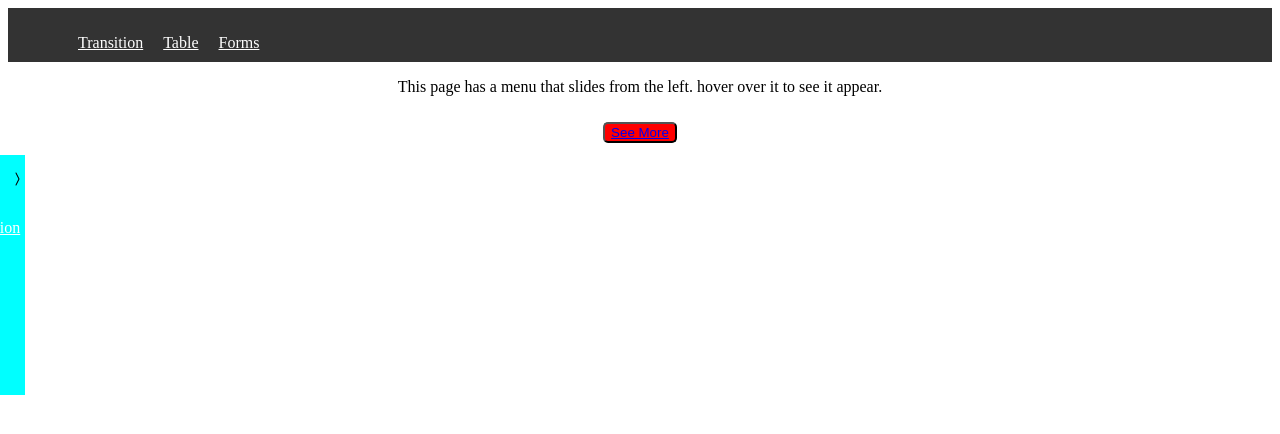
After one commit to bgarth/cs315-hw3, a PHP site: page /transition3.html in a window 1280 px wide. The commit adds this page. Shown: the top 434 px of the page. Run offline with PHP 8.4, Linux system fonts and the light colour scheme.

Commit message:
Created three transition pages with transition elements and a sliding menu

```diff
--- a/style.css
+++ b/style.css
@@ -3,11 +3,12 @@
     flex-direction: row;
     justify-content: space-between;
     margin: 20px;
+    margin-bottom: 20px;
 }
 
 li.nav-item {
     display: inline;
-    float: left
+    float: left;
 }
 
 li a {
@@ -19,6 +20,29 @@ li a {
 .navbar {
     background-color: #333;
     overflow: hidden;
+}
+
+.menu {
+    position: absolute;
+    top: 150px;
+    left: -100px;
+
+    transition: right 1s ease-out;
+
+    width: 120px;
+    height: 240px;
+    margin: 5px;
+
+    background-color: aqua;
+}
+
+.menu svg {
+    float: right;
+}
+
+.menu:hover {
+    left: -5px;
+    transition: left 1s ease-out;
 }
 
 .welcome {
@@ -37,6 +61,7 @@ li a {
     background-color: aqua;
     width: 200px;
     border-radius: 5px;
+    padding: 20x;
 }
 
 .card-link::before {
@@ -48,7 +73,43 @@ li a {
     left: 0px;
 }
 
-#home-image-links {
+.transition-square {
+    background-color: aqua;
+    border-radius: 10px;
+    border-color: black;
     width: 200px;
-    height: auto;
+    height: 200px;
+
+    transition-property: background-color;
+    transition-duration: 0.5s;
+    transition-timing-function: linear;
+    transition-delay: now;
+
 }
+.transition-square:hover {
+    background-color: blue;
+}
+button {
+    color: white;
+    background-color: red;
+    border-radius: 5px;
+    margin: 10px;
+}
+#button-expand {
+    background-color: red;
+    border-radius: 5px;
+    width: 70px;
+    height: 30px;
+    margin: 10px;
+
+    transition: width 2s ease-out, height 2s ease-out;
+}
+#button-expand a {
+    color:white;
+}
+#button-expand:hover {
+    width: 120px;
+    height: 80px;
+
+    transition: width 2s ease-out, height 2s ease-out;
+}
--- /dev/null
+++ b/transition3.html
@@ -0,0 +1,54 @@
+<!DOCTYPE html>
+<html>
+<header>
+  <link rel="stylesheet" href="style.css" />
+</header>
+
+<body>
+  <nav class="navbar navbar-expand-sm bg-light">
+    <div class="container">
+      <div class="collapse navbar-collapse" id="collapsibleNavId">
+        <ul class="navbar-nav me-auto mt-2 mt-lg-0">
+          <li class="nav-item">
+            <a class="nav-link" href="index.html" aria-current="page"><i class="bi bi-house-fill"></i><span
+                class="visually-hidden"></span></a>
+          </li>
+          <li class="nav-item">
+            <a class="nav-link" href="transition.html">Transition</a>
+          </li>
+          <li class="nav-item">
+            <a class="nav-link" href="table.html" aria-haspopup="true" aria-expanded="false">Table</a>
+          </li>
+          <li class="nav-item">
+            <a class="nav-link" href="forms.html" aria-haspopup="true" aria-expanded="false">Forms</a>
+          </li>
+        </ul>
+      </div>
+    </div>
+  </nav>
+
+  <nav class="menu">
+    <p><svg xmlns="http://www.w3.org/2000/svg" width="16" height="16" fill="currentColor" class="bi bi-chevron-compact-right" viewBox="0 0 16 16">
+        <path fill-rule="evenodd" d="M6.776 1.553a.5.5 0 0 1 .671.223l3 6a.5.5 0 0 1 0 .448l-3 6a.5.5 0 1 1-.894-.448L9.44 8 6.553 2.224a.5.5 0 0 1 .223-.671z"/>
+      </svg></p>
+    <ul>
+        <li><a href="index.html">Home</a></li>
+        <li><a href="transition.html">Transition</a></li>
+        <li><a href="table.html">Table</a></li>
+        <li><a href="forms.html">Forms</a></li>
+    </ul>
+  </nav>
+
+  <center>
+    <div>
+        <p>This page has a menu that slides from the left. hover over it to see it appear.</p>
+    </div>
+    <button><a href="transition4.html">See More</a></button>
+  </center>
+
+</body>
+<footer>
+
+</footer>
+
+</html>
```
Also changed, not shown: index.html (+6 -6 lines), transition.html (added, +42 -0 lines), transition2.html (added, +42 -0 lines).
